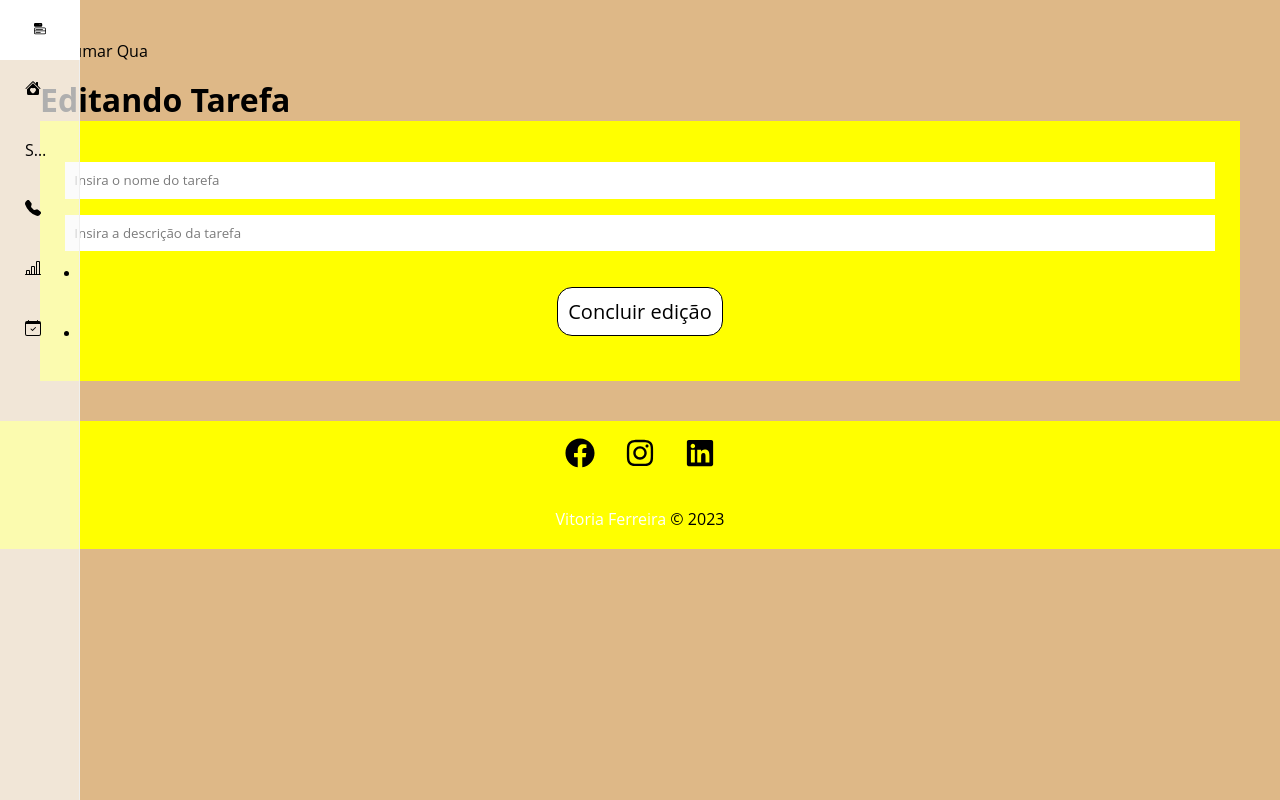
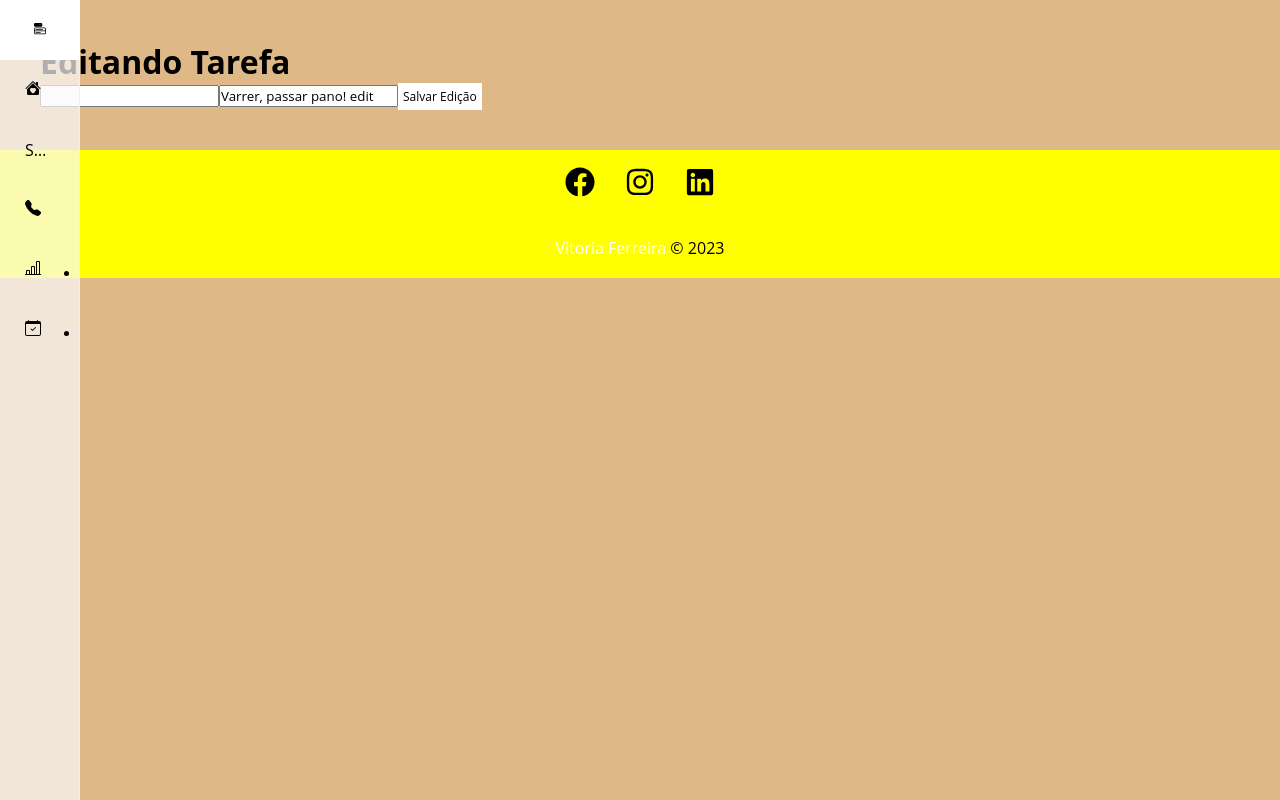
Before and after one commit to Vick-Ferreira/GerenciadorDeProjetos.jsx, a React (Create React App) app: page /edittarefas/1 in a window 1280 px wide. Built offline with nearby package versions, Linux system fonts and the light colour scheme; data requests are answered from the project's data file.

Commit message:
atualização

```diff
--- a/db.json
+++ b/db.json
@@ -2,7 +2,7 @@
   "projetos": [
     {
       "name": "Clone Nubank",
-      "budget": "1500.00",
+      "budget": "1500.002",
       "categoria": {
         "id": "6",
         "name": "Dev"
@@ -68,6 +68,17 @@
       "cost": 0,
       "servicos": [],
       "id": 26
+    },
+    {
+      "name": "um novo projeto",
+      "budget": "1000",
+      "categoria": {
+        "id": "5",
+        "name": "Projetos"
+      },
+      "cost": 0,
+      "servicos": [],
+      "id": 27
     }
   ],
   "categorias": [
@@ -99,7 +110,7 @@
   "tarefas": [
     {
       "name": "Arrumar Qua",
-      "descricao": "Varrer, passar pano!",
+      "descricao": "Varrer, passar pano! edit",
       "id": 1
     },
     {
--- a/src/components/page/Projeto/ProjetoEdit/ProjetoEdit.jsx
+++ b/src/components/page/Projeto/ProjetoEdit/ProjetoEdit.jsx
@@ -1,116 +1,94 @@
-import { parse, v4 as uuidv4 } from 'uuid'  //cria ID unico
+import { v4 as uuidv4 } from 'uuid';
+import React, { useEffect, useState } from 'react';
+import { useParams } from 'react-router-dom';
 
-import React, { useEffect, useState } from 'react';
+import styles from './ProjetoEdit.module.css';
 
-import { useParams } from 'react-router-dom'
+import { BsPencil, BsXCircleFill, BsDatabaseFillAdd } from 'react-icons/bs';
 
-
-
-
-import styles from './ProjetoEdit.module.css'
-
-
-import { BsPencil, BsXCircleFill, BsDatabaseFillAdd} from 'react-icons/bs'
-
-
-import Container from   '../../Layout/Container/Container'
-import Loading from '../../Layout/Loading/Loading'
-import ProjetoForm  from '../Projeto_itens/ProjetoForm';
-import Mensagem from '../../Layout/Mensagem/Mensagem'
+import Container from '../../Layout/Container/Container';
+import Loading from '../../Layout/Loading/Loading';
+import ProjetoForm from '../Projeto_itens/ProjetoForm';
+import Mensagem from '../../Layout/Mensagem/Mensagem';
 import ServicoForm from '../../../servico/ServicoForm';
 
+export default function ProjetoEdit() {
+  let { id } = useParams();
 
-export default function ProjetoEdit() {//Resgatando os dados do banco para fazer a impressão dinâmica vem o id pela URL, vamos pegar esse ID usando uma HOOK
+  const [projeto, setProjeto] = useState({});
+  const [showProjetoForm, setShowProjetoForm] = useState(false);
+  const [showServicoForm, setShowServicoForm] = useState(false);
 
-  let {id} = useParams() //impressão do ID da URL no console
- // console.log(id)//esse id é referente a qual projeto estamos trazendo para essa pagina
+  const [mensagem, setMensagem] = useState();
+  const [type, setType] = useState();
 
- const [projeto, setProjeto] = useState({});  //useState = controlar stado
-  const [servicos, setServicos] = useState([])
-
-  const[showProjetoForm, setShowProjetoForm] = useState (false)//ESTADO DE EXIBIR E ESCONDER
-  const[showServicoForm, setShowServicoForm] = useState (false)
-
-  const [mensagem, setMensagem] = useState ('')
-  const[ type, setType] = useState('success')
-
-
-  //IMPORTANTE  CAPTURANDO DADOS E ID E LISTANDO forma dinâmica
-  useEffect(() => { //evita atualizar antes de renderizar
+  useEffect(() => {
     setTimeout(() => {
       fetch(`http://localhost:5000/projetos/${id}`, {
-      method: 'GET', //LISTAR-PUXAR-CAPTURAR-TRAZER
+        method: 'GET',
         headers: {
           'Content-Type': 'application/json',
         },
-    }).then((resp) => resp.json())//transforma em json os dados capturados na URL
-      .then((data) => {//FAZ ALGO COM OS DADOS
-        setProjeto(data)//dado resgatado no banco no parametro da URL
-      })
-      .catch(err => console.log)
-   }, 500 )
-  }, [id])//paramentro ID
-
-  //IMPORTANTE EDITAR
-  function editPost (projeto) {
-    setMensagem('')
-    if(projeto.budget < projeto.cost) { //orçamento menor que o cursto do projeto
-      setMensagem("Orçamento não pode ser menor que o custo do projeto!")
-      setType("error")
-      return false //não atualiza nada
-    }
-    fetch(`http://localhost:5000/projetos/${projeto.id}`, {
-      method:'PATCH',//SÓ ALTERA O QUE REALMENTE MUDAR
-      headers: {//se comunica por json com a API
-          'Content-Type': 'application/json'
-      },
-      body: JSON.stringify(projeto),//mandando como text
       })
         .then((resp) => resp.json())
         .then((data) => {
-      setProjeto(data)
-      setShowProjetoForm(false) //esconder formulario apos temrinar a edição
-      setMensagem("Projeto atualizado!")
-      setType("sucesso")
+          setProjeto(data);
         })
-    .catch(err => console.log(err))
+        .catch(err => console.log);
+    }, 500);
+  }, [id]);
+
+  function editPost(projeto) {
+    setMensagem('');
+    if (projeto.budget < projeto.cost) {
+      setMensagem('Orçamento não pode ser menor que o custo do projeto!');
+      setType('error');
+      return false;
+    }
+    fetch(`http://localhost:5000/projetos/${projeto.id}`, {
+      method: 'PATCH',
+      headers: {
+        'Content-Type': 'application/json',
+      },
+      body: JSON.stringify(projeto),
+    })
+      .then((resp) => resp.json())
+      .then((data) => {
+        setProjeto(data);
+        setShowProjetoForm(false);
+        setMensagem('Projeto atualizado!');
+        setType('sucesso');
+      })
+      .catch(err => console.log(err));
   }
 
-  //UPDATE DE PROJETO add serviços
   function criarServico(projeto) {
-    const lastService = projeto.servicos[projeto.servicos.length - 1];
+    if (!projeto.servicos) {
+      projeto.servicos = [];
+    }
 
-    // Verifique se o custo do último serviço está definido e é um número antes de usá-lo.
-    if (lastService.cost && !isNaN(lastService.cost)) {
-      const lastServiceCost = parseFloat(lastService.cost);
-      const newCost = parseFloat(projeto.cost) + lastServiceCost;
+    const lastService = projeto.servicos[projeto.servicos.length - 1] || {};
+
+    lastService.id = uuidv4();
+    const lastServiceCost = lastService.cost;
+    const newCost = parseFloat(projeto.cost) + parseFloat(lastServiceCost);
+
+    console.log('newCost:', newCost);
 
     if (newCost > parseFloat(projeto.budget)) {
-        setMensagem('Orçamento ultrapassado, verifique o valor do serviço!');
+      setMensagem('Orçamento ultrapassado, verifique o valor do serviço');
       setType('error');
       projeto.servicos.pop();
-      } else {
-        projeto.cost = newCost;
-
-        // Continue com a atualização do projeto, incluindo o custo atualizado.
-        // ...
+      return false;
     }
-    } else {
-      // Lida com o caso em que o custo do serviço não está definido.
-      setMensagem('Custo do serviço não definido!');
-      setType('error');
-      projeto.servicos.pop();
   }
 
-    // Resto do código...
+  function toggleProjetoForms() {
+    setShowProjetoForm(!showProjetoForm);
   }
-  function toggleProjetoForms(){
-  //TROCA ESTADO
-  setShowProjetoForm(!showProjetoForm)//NEGATIVO se tiver FALSE vira TRUE  e ao contrario também
-  }
-  function toggleServicoForm(){
-    //trocar stado
-    setShowServicoForm(!showServicoForm)//NEGATIVO se tiver FALSE vira TRUE  e ao contrario também
+
+  function toggleServicoForm() {
+    setShowServicoForm(!showServicoForm);
   }
 
   return (
@@ -118,36 +96,35 @@ export default function ProjetoEdit() {//Resgatando os dados do banco para fazer
       {projeto.name ? (
         <div className={styles.projeto_detalhes}>
           <Container customClass="column">
-          {/*PROJETO */}
-        {mensagem && <Mensagem type={type} msg={mensagem}/>}
+            {mensagem && <Mensagem type={type} msg={mensagem} />}
             <div className={styles.detalhes_container}>
-            <h1>Projeto:{projeto.name}</h1>
+              <h1>Projeto: {projeto.name}</h1>
               <button className={styles.btn} onClick={toggleProjetoForms}>
                 {!showProjetoForm ? (
                   <>
-              <BsPencil/>
+                    <BsPencil />
                   </>
                 ) : (
                   <>
-              <BsXCircleFill/>
+                    <BsXCircleFill />
                   </>
                 )}
               </button>
               {!showProjetoForm ? (
                 <div>
-              <p>{/*VEM NO STATUS EDITAR PROJETO */}
-              <span>Categoria:</span>{projeto.categoria.name}
+                  <p>
+                    <span>Categoria:</span>
+                    {projeto.categoria.name}
                   </p>
                   <p>
-                <span>Total de orçamento:</span>R${projeto.budget}
+                    <span>Total de orçamento:</span> R${projeto.budget}
                   </p>
                   <p>
-                <span>Total utilizado:</span>R${projeto.cost}
+                    <span>Total utilizado:</span> R${projeto.cost}
                   </p>
-
                 </div>
               ) : (
-            <div  className={styles.form} >
+                <div className={styles.form}>
                   <ProjetoForm
                     handleSubmit={editPost}
                     btntext="Concluir edição"
@@ -157,23 +134,21 @@ export default function ProjetoEdit() {//Resgatando os dados do banco para fazer
               )}
             </div>
 
-
-       {/*SERVIÇO */}
             <div className={styles.service_form}>
               <h1>Adicione um serviço:</h1>
-        <button className={styles.btn} onClick={ toggleServicoForm}>
-            {! showServicoForm ? (
+              <button className={styles.btn} onClick={toggleServicoForm}>
+                {!showServicoForm ? (
                   <>
-              <BsDatabaseFillAdd/>
+                    <BsDatabaseFillAdd />
                   </>
                 ) : (
                   <>
-              <BsXCircleFill/>
+                    <BsXCircleFill />
                   </>
                 )}
               </button>
-        <div  className={styles.form} >
-          {showServicoForm && (  //se o show estiver habilitado a gente exibe o formservico
+              <div className={styles.form}>
+                {showServicoForm && (
                   <ServicoForm
                     handleSubmit={criarServico}
                     btntext="Add servico"
@@ -183,14 +158,10 @@ export default function ProjetoEdit() {//Resgatando os dados do banco para fazer
               </div>
             </div>
             <h2>Serviços</h2>
-
           </Container>
-
-
-
         </div>
       ) : (
-      <Loading/>
+        <Loading />
       )}
     </>
   );
--- a/src/components/page/Tarefas/EditTarefa/EditTarefa.jsx
+++ b/src/components/page/Tarefas/EditTarefa/EditTarefa.jsx
@@ -1,11 +1,13 @@
 import { useEffect, useState } from "react";
-import TarefaForm from '../Itens_tarefa/TarefaForm';
-import Container from '../../Layout/Container/Container';
-import { useParams } from 'react-router-dom';
+import Container from "../../Layout/Container/Container";
+import TarefaForm from "../Itens_tarefa/TarefaForm";
+import { useParams, useNavigate } from 'react-router-dom'; // Importe useNavigate
 
 export default function EditTarefas() {
-    let { id } = useParams();
+  const { id } = useParams();
+  const navigate = useNavigate(); // Use useNavigate em vez de useHistory
   const [tarefa, setTarefa] = useState({});
+  const [isLoading, setIsLoading] = useState(true);
 
   useEffect(() => {
     fetch(`http://localhost:5000/tarefas/${id}`, {
@@ -17,35 +19,49 @@ export default function EditTarefas() {
       .then((resp) => resp.json())
       .then((data) => {
         setTarefa(data);
-                console.log('Dados da tarefa:', data); // Adicione esta linha para verificar os dados
-
+        setIsLoading(false);
       })
-            .catch(err => console.log(err));
+      .catch(err => {
+        console.log(err);
+        setIsLoading(false);
+      });
   }, [id]);
 
+  console.log('TarefaData:', tarefa);
+
   function editPost(tarefa) {
+    if (!tarefa.id) {
+      console.log('ID da tarefa não definido.');
+      return;
+    }
+
+    console.log('Tentando atualizar tarefa:', tarefa);
     fetch(`http://localhost:5000/tarefas/${tarefa.id}`, {
       method: 'PATCH',
       headers: {
-                'Content-Type': 'application/json'
+        'Content-Type': 'application/json',
       },
-            body: JSON.stringify(tarefa)
+      body: JSON.stringify(tarefa),
     })
       .then((resp) => resp.json())
       .then((data) => {
-            setTarefa(data);
+        console.log('Resposta da API após a atualização:', data);
+        navigate('/tarefas'); // Use navigate para redirecionar
       })
-        .catch(err => console.log(err));
+      .catch((err) => console.log(err));
+  }
+
+  if (isLoading) {
+    return <p>Carregando...</p>;
   }
 
   return (
     <Container>
       <div>
-                <p>${tarefa.name}</p>
         <h1>Editando Tarefa</h1>
         <TarefaForm
           handleSubmit={editPost}
-                    btntext="Concluir edição"
+          btnText="Salvar Edição"
           TarefaData={tarefa}
         />
       </div>
--- a/src/components/page/Tarefas/Itens_tarefa/TarefaForm.jsx
+++ b/src/components/page/Tarefas/Itens_tarefa/TarefaForm.jsx
@@ -1,57 +1,36 @@
+import React, { useState } from "react";
 
-import {  useState } from 'react';
+export default function TarefaForm({ handleSubmit, btnText, TarefaData }) {
+  const [formData, setFormData] = useState(TarefaData || {}); // Defina um objeto vazio como valor padrão se TarefaData for undefined.
 
-import React from 'react';
-import styles from './TarefaForm.module.css'
-import Input from '../../../form/Input/Input';
-import ButtonSubmit from '../../../form/ButtonSubmit/ButtonSubmit';
+  const handleChange = (e) => {
+    const { name, value } = e.target;
+    setFormData({
+      ...formData,
+      [name]: value,
+    });
+  };
 
-
-
-export default function ProjectForm({ handleSubmit, btntext, tarefaData}) { // Vindo do componente pai
-  //vendo se os dados estão chenado -  vindo do form edição
-  const [tarefa, settarefa] = useState(tarefaData || {})
-
-
-
-const submit = (e) => {
-  e.preventDefault()
-  handleSubmit(tarefa) // executa o metodo que foi passado pela PROPS e passo o tarefa que está cadastrado no forms como argumento
-}
-
-
-
-//IMPORTANTE metodo dinamico para ALTERAR o valor de um objeto
-function Change(e) {
-  settarefa({ ...tarefa, [e.target.name]: e.target.value })
-  //independende do input que preencher vai alterar algum texto
-  console.log(tarefa)
-}
-
+  const onSubmit = (e) => {
+    e.preventDefault();
+    handleSubmit(formData);
+  };
 
   return (
-  <form onSubmit={submit} className={styles.form}>
-  <Input
+    <form onSubmit={onSubmit}>
+      <input
         type="text"
-    text="Nome da tarefa"
-    name="name"
-    placeholder="Insira o nome do tarefa"
-    hand={Change} //vai mandar o metodo para ver executado
-    value={tarefa.name}
+        name="titulo"
+        value={formData.titulo || ''} // Verifica se formData.titulo está definido
+        onChange={handleChange}
       />
-<Input
+      <input
         type="text"
-  text="Descrição da tarefa"
         name="descricao"
-  placeholder="Insira a descrição da tarefa"
-  hand={Change}
-  value={tarefa.descricao}
+        value={formData.descricao || ''} // Verifica se formData.descricao está definido
+        onChange={handleChange}
       />
-
-
-
-  <ButtonSubmit text={btntext}/> {/*puxando propriedade do componente PAI */}
-
+      <button type="submit">{btnText}</button>
     </form>
   );
 }
--- a/src/components/page/Tarefas/NewTarefa/Newtarefa.jsx
+++ b/src/components/page/Tarefas/NewTarefa/Newtarefa.jsx
@@ -1,7 +1,7 @@
 import React from 'react';
 import { useNavigate } from 'react-router-dom';
-import TarefaForm from '../Itens_tarefa/TarefaForm';
-import Container from '../../Layout/Container/Container'
+import TarefaForm from "../Itens_tarefa/TarefaForm";
+import Container from '../../Layout/Container/Container';
 
 export default function Newtarefa() {
 
@@ -35,7 +35,7 @@ export default function Newtarefa() {
       <h1>Nova Tarefa</h1>
       <p>Crie sua nova tarefa agora!</p>
 
-      <TarefaForm handleSubmit={createPost} btnText="Criar Tarefa"/>
+      <TarefaForm   handleSubmit={createPost} btnText="Criar Tarefa"/>
 
     </Container>
   );
--- a/src/components/servico/ServicoForm.jsx
+++ b/src/components/servico/ServicoForm.jsx
@@ -5,16 +5,21 @@ import ButtonSubmit from '../form/ButtonSubmit/ButtonSubmit';
 import styles from '../page/Projeto/Projeto_itens/ProjetoForm'
 
 
-export default function ServicoForm({  handleSubmit, btntext,  ProjetoData}) {
+export default function ServicoForm({  handleSubmit, btntext,  projetoData}) {
   const [servico, setServico] = useState({});
 
 
   const submit = (e) => {
     e.preventDefault();
-    ProjetoData.services.push(servico); // Use "services" em vez de "servicos"
-    handleSubmit(ProjetoData);
+
+    console.log('ProjetoData.services:', projetoData.services);
+
+    projetoData.servicos = projetoData.service || [];
+    projetoData.services.push(servico);
+    handleSubmit(projetoData);
   }
-  function handleChange(e) {
+
+  function handleChange(e) {//formando opjeto no input, serviço sendo formado
     setServico({ ...servico, [e.target.name]: e.target.value });
   }
   return (
```
Also changed, not shown: src/components/page/Tarefas/Tarefas/Tarefas.jsx (+9 -11 lines). Lines whose indentation alone changed are shown as unchanged.
